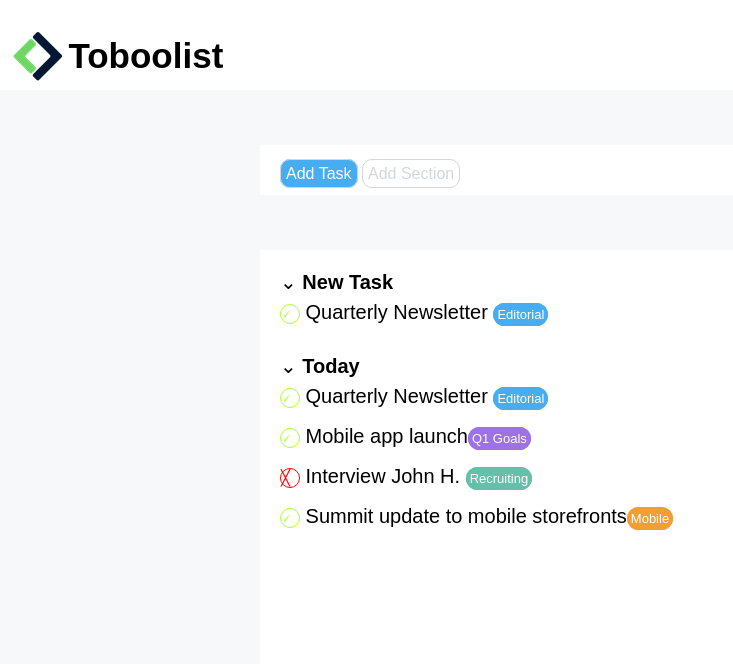
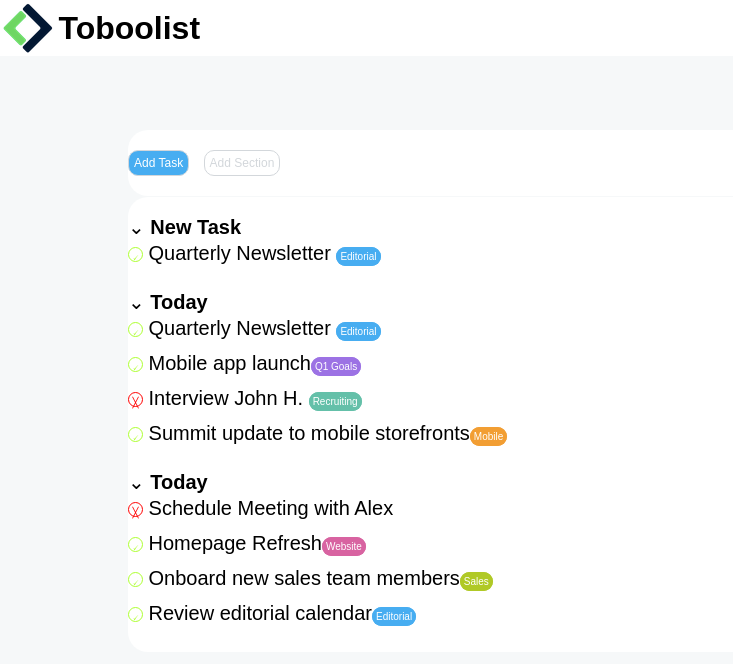
Before and after one commit to dinoarpa98/html-css-toboolist, a plain HTML site: page index.html in a window 1280 px wide. Shown: the whole page, without its empty margins (0-733 px from the left). Drawn offline with Linux system fonts and the light colour scheme.

Commit message:
correction (to do again)

```diff
--- a/asset/style.css
+++ b/asset/style.css
@@ -14,37 +14,47 @@ body{
 
 /* header */
 
-header{
-    border:1px solid white;
+ header > div {
+    border: 1px solid white;
     background-color: white;
-    height: 90px;
-    line-height: 90px;
-    padding:10px;
-}
+ }
 
-.texttitle{
-    display: inline-block;
-    font-size: 35px;
-    vertical-align: 15px;
+ header{
+    height: 100px;
+    padding: 2opx 10px;
+ }
+
+
+ .logo{
+    height: 100%;
+    vertical-align: middle;
+ }
+
+  h1{
+    display: inline;
+    vertical-align: middle;
 }
 /* end header */
 
 
 /* start main container 1 */
 
- .container{
+ .todotop{
     background-color: white;
-    margin:55px 260px;
-    padding: 20px;
-    width: 60%;
-    height: 50px;
-    display: inline-block;
+    width: 80%;
+    margin: auto;
+    margin-top: 30px;
+    padding: 20px 0px;
+    border-radius: 20px;
  }
 
  .borderr{
      border: 1px solid #D3D7DB;
      border-radius: 10px;
      padding: 5px;
+     margin-right: 10px;
+     display: inline-block;
+     font-size: 12px;
 
  }
 
@@ -71,9 +81,11 @@ header{
     border-radius: 30px;
     border:1px solid greenyellow;
     margin: 10px 0px;
-    width: 20px;
-    height: 20px;
-    font-size: 15px;
+    width: 15px;
+    height: 15px;
+    font-size: 10px;
+    text-align: center;
+    vertical-align: middle;
 }
 
 .redcross{
@@ -82,28 +94,31 @@ header{
     border-radius: 30px;
     border:1px solid red;
     margin: 10px 0px;
-    width: 20px;
-    height: 20px;
-    font-size: 15px;
+    width: 15px;
+    height: 15px;
+    text-align: center;
+    font-size: 10px;
+    vertical-align: middle;
 }
 
 
 
 /* start main container 2 */
 
-.container2{
+.todobottom{
     background-color: white;
-    margin: 0px 260px;
-    padding: 20px;
-    width: 60%;
-    height: 600px;
-    display: inline-block;
+    border-radius: 20px;
+    width: 80%;
+    margin: auto;
+    margin-top: 1px;
+    padding: 20px 0px;
  }
 
 
 
 .ulist{
     font-size: 20px;
+    line-height: 20px;
 }
 
 ul{
@@ -115,7 +130,7 @@ ul{
 .ticket{
      border: 1px solid #47ADF1;
      background-color: #47ADF1;
-     font-size: 13px;
+     font-size: 10px;
      border-radius: 60px;
      padding: 3px;
      color: white;
@@ -124,7 +139,7 @@ ul{
 .ticketviolet{
      border: 1px solid #9C72E4;
      background-color: #9C72E4;
-     font-size: 13px;
+     font-size: 10px;
      border-radius: 60px;
      padding: 3px;
      color: white;
@@ -133,7 +148,7 @@ ul{
 .ticketgreen{
      border: 1px solid #64C0A9;
      background-color: #64C0A9;
-     font-size: 13px;
+     font-size: 10px;
      border-radius: 60px;
      padding: 3px;
      color: white;
@@ -142,12 +157,31 @@ ul{
  .ticketorange{
      border: 1px solid #F29E33;
      background-color:  #F29E33;
-     font-size: 13px;
+     font-size: 10px;
      border-radius: 60px;
      padding: 3px;
      color: white;
 }
 
+.ticketlightviolet{
+     border: 1px solid #D863A1;
+     background-color:  #D863A1;
+     font-size: 10px;
+     border-radius: 60px;
+     padding: 3px;
+     color: white;
+}
+
+.ticketgreendeep{
+     border: 1px solid #B0C926;
+     background-color:  #B0C926;
+     font-size: 10px;
+     border-radius: 60px;
+     padding: 3px;
+     color: white;
+}
+    /* end tickets */
+
 
  .today {
     margin-top: 20px;
--- a/index.html
+++ b/index.html
@@ -12,18 +12,22 @@
 
        <header>
 
-        <img src="/asset/imgs/logocopia.png" alt="logo toboolist">
-        <h1 class="texttitle">Toboolist</h1>
+         <div>
+        <img class="logo" src="./asset/imgs/logocopia.png" alt="logo toboolist">
+        <h1>Toboolist</h1>
+        </div>
+
        </header>
 
        <main>
 
-     <div class="container">
+         <div>
+       <div class="todotop">
          <span class="borderr fwhite bcolorblue">Add Task</span>
          <span class="borderr fgrey">Add Section</span>
         </div>
 
-     <div class="container2">
+       <div class="todobottom">
           <ul class="ulist">
           <li><span class="arrow">&#8964; </span>
           <strong>New Task</strong> </li>
@@ -35,6 +39,7 @@
           <li class="today"><span class="arrow">&#8964; </span>
             <strong>Today</strong>
           </li>
+
           <li>
              <p><span class="greencheckmark">&#128504;</span>
              Quarterly Newsletter <span class="ticket">Editorial</span></p>
@@ -44,15 +49,26 @@
              Interview John H. <span class="ticketgreen">Recruiting</span></p>
              <p><span class="greencheckmark">&#128504;</span>
                 Summit update to mobile storefronts<span class="ticketorange">Mobile</span></p>
+             </li>
+
+             <li class="today"><span class="arrow">&#8964; </span>
+             <strong>Today</strong>
+             </li>
+
+            <li> <p><span class="redcross">&#9587;</span>
+                Schedule Meeting with Alex</p>
+                <p><span class="greencheckmark">&#128504;</span>
+                Homepage Refresh<span class="ticketlightviolet">Website</span></p>
+                <p><span class="greencheckmark">&#128504;</span>
+                  Onboard new sales team members<span class="ticketgreendeep">Sales</span></p>
+                <p><span class="greencheckmark">&#128504;</span>
+                 Review editorial calendar<span class="ticket">Editorial</span></p>
 
             </li>
           </ul>
-
        </div>
-
+      </div>
        </main>
-
-  <footer></footer>
 
    </body>
 </html>
```
Lines whose indentation alone changed are shown as unchanged.
